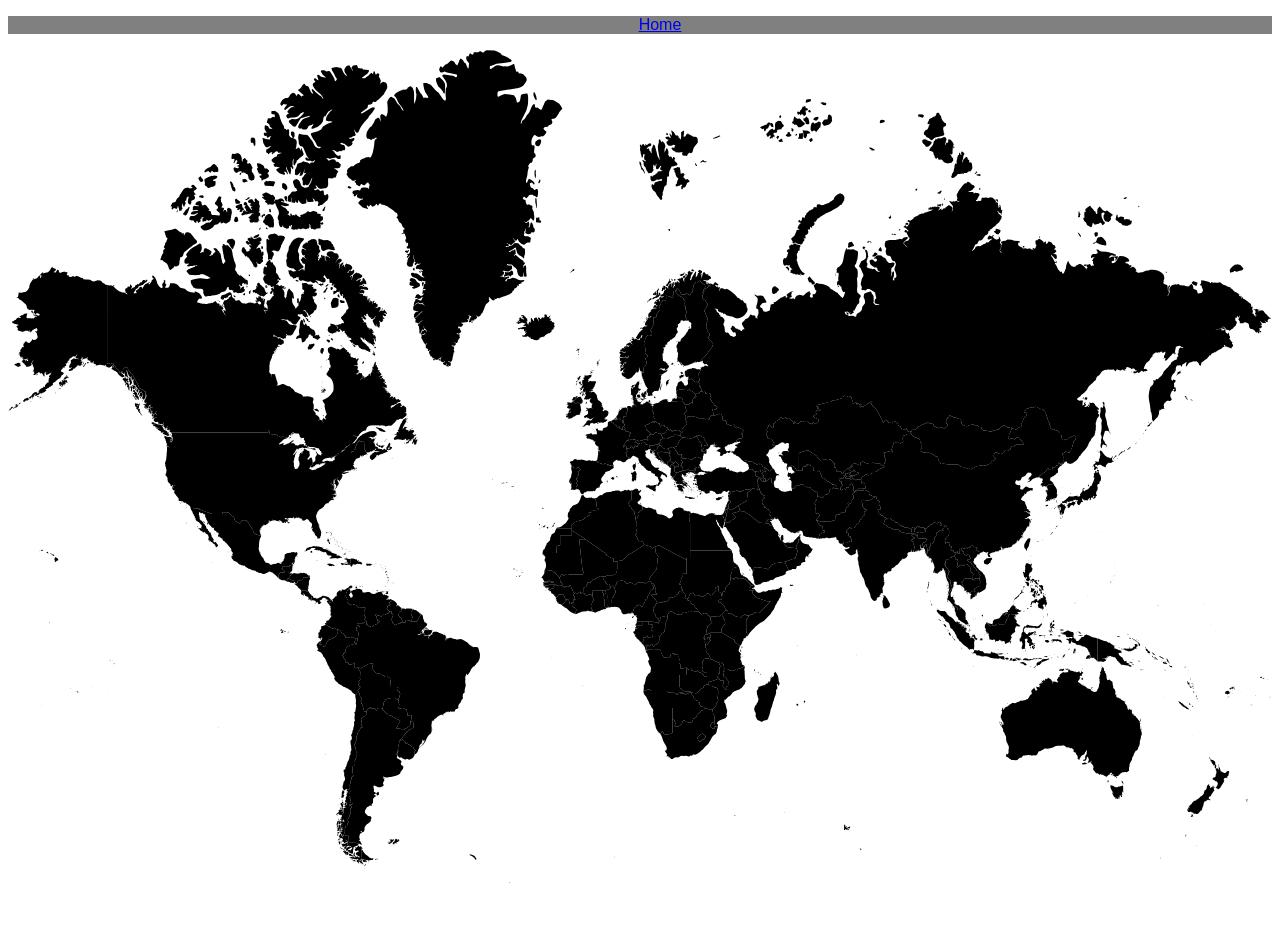
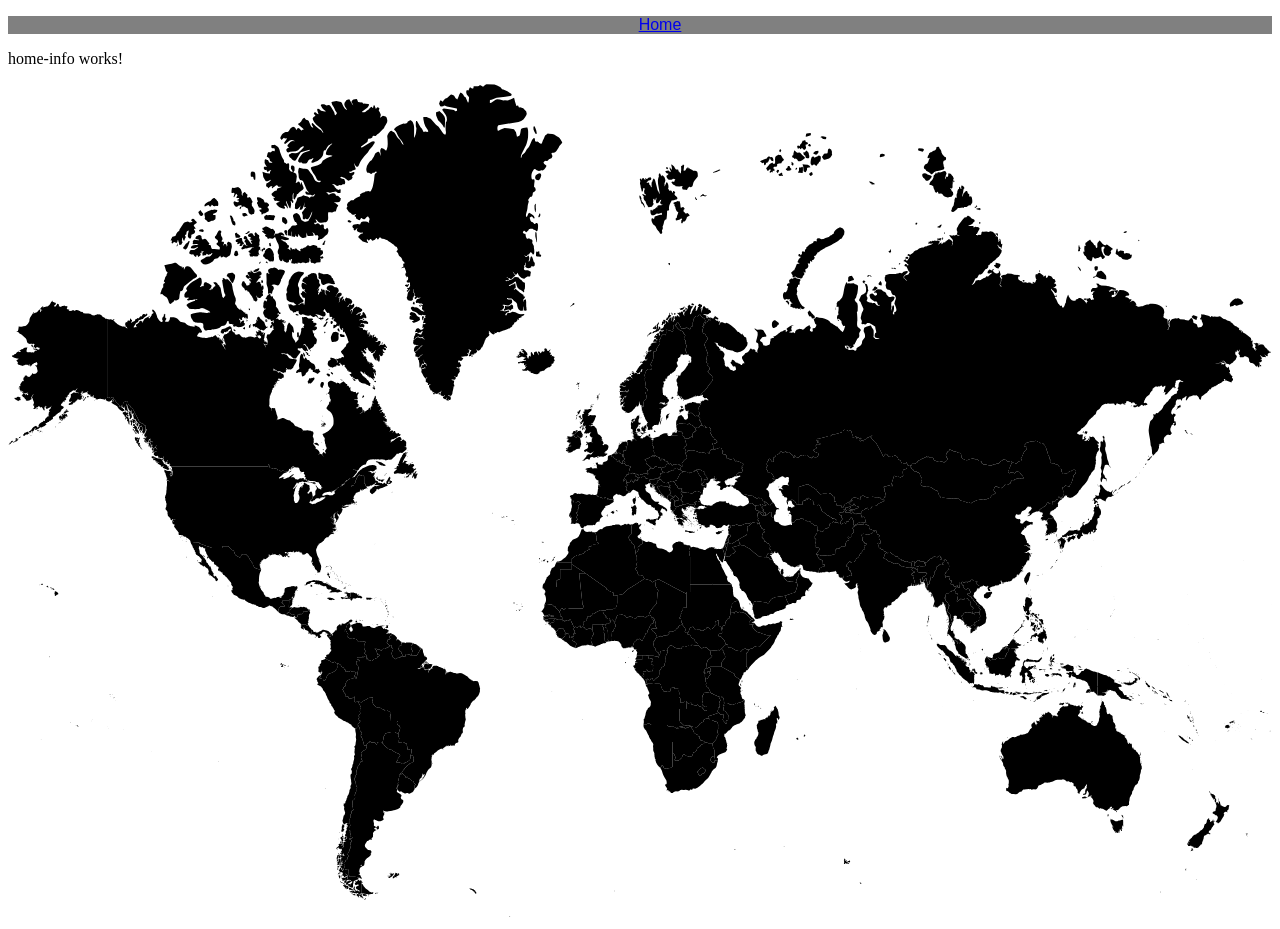
Before and after one commit to bhartma4/project-test, an Angular app: page /home in a window 1280 px wide. Before the commit the page ends 895 px from the top, so only its background shows below. Built offline with nearby package versions, Linux system fonts and the light colour scheme.

Commit message:
added info component

```diff
--- a/src/app/app.component.html
+++ b/src/app/app.component.html
@@ -4,5 +4,5 @@
       <li><a class="menuItem" href="/home">Home</a></li>
     </ul>
   </nav>
-
+<app-home-info></app-home-info>
 <router-outlet />
--- a/src/app/app.component.ts
+++ b/src/app/app.component.ts
@@ -1,9 +1,10 @@
 import { Component } from '@angular/core';
 import { RouterOutlet } from '@angular/router';
+import { HomeInfoComponent } from "./home-info/home-info.component";
 
 @Component({
   selector: 'app-root',
-  imports: [RouterOutlet],
+  imports: [RouterOutlet, HomeInfoComponent],
   templateUrl: './app.component.html',
   styleUrl: './app.component.css'
 })
--- /dev/null
+++ b/src/app/home-info/home-info.component.html
@@ -0,0 +1 @@
+<p>home-info works!</p>
```
Also changed, not shown: src/app/home-info/home-info.component.ts (added, +11 -0 lines), src/app/home-info/home-info.component.css (added), 1 other file (tests, documents, lock files or other folders).
